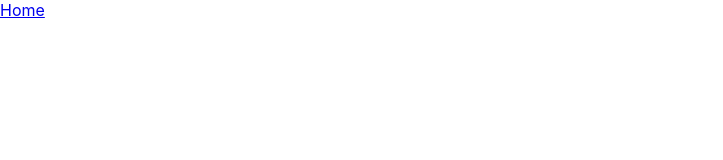
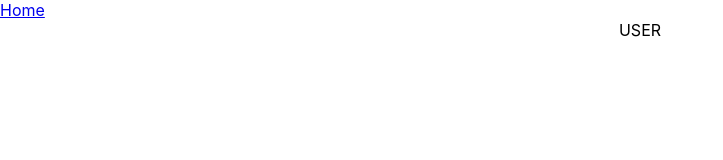
Before and after one commit to daschne8/red-clone, a React (Create React App) app: page /user/Daschne8 in a window 1280 px wide. Shown: the top 160 px of the page, without its empty margins (0-723 px from the left). Built offline with nearby package versions, Linux system fonts and the light colour scheme.

Commit message:
save progress

```diff
--- a/src/App.css
+++ b/src/App.css
@@ -29,6 +29,7 @@
 }
 
 .post {
+
 }
 
 .post-info-top {
--- a/src/App.js
+++ b/src/App.js
@@ -4,6 +4,7 @@ import './App.css';
 import {Switch, Route, BrowserRouter as Router} from 'react-router-dom'
 import Home from "./containers/home"
 import Post from "./containers/post"
+import User from "./containers/user"
 import NavBar from "./components/navBar"
 
 
@@ -17,6 +18,7 @@ function App() {
         <Switch>
           <Route exact path="/" component={Home} />
           <Route path="/post/:postId" component={Post}/>
+          <Route path="/user/:userId" component={User}/>
         </Switch>
       </div>
       <div style={{flex: 1}}></div>
--- /dev/null
+++ b/src/actions/userAction.js
@@ -0,0 +1,5 @@
+export const userAction = (username) => {
+  return{
+    type: 'LOGIN', username: username
+  }
+}
--- a/src/containers/post.js
+++ b/src/containers/post.js
@@ -26,6 +26,7 @@ export default function Post(){
       </div>
       <p>{postInfo.title}</p>
       <p>{postInfo.content}</p>
+      <hr/>
       {comments}
     </div>
   )
--- /dev/null
+++ b/src/containers/user.js
@@ -0,0 +1,9 @@
+import React from 'react'
+
+export default function User(){
+  return(
+    <div>
+      USER
+    </div>
+  )
+}
--- a/src/data/seed.js
+++ b/src/data/seed.js
@@ -1,4 +1,5 @@
 let faker = require('faker')
+
 
 const u1 = "Daschne8"
 const u2 = "LongJohn"
@@ -27,3 +28,10 @@ export const seedComments = [
   {id: "comment-11", commented_on: "comment-6", user: u1, content: faker.lorem.paragraph()}
 
 ]
+
+let user_1 = {name: u1, password: "password"}
+let user_2 = {name: u2, password: "password"}
+let user_3 = {name: u3, password: "password"}
+let user_4 = {name: u4, password: "password"}
+
+export const users = [user_1,user_2,user_3,user_4]
```
